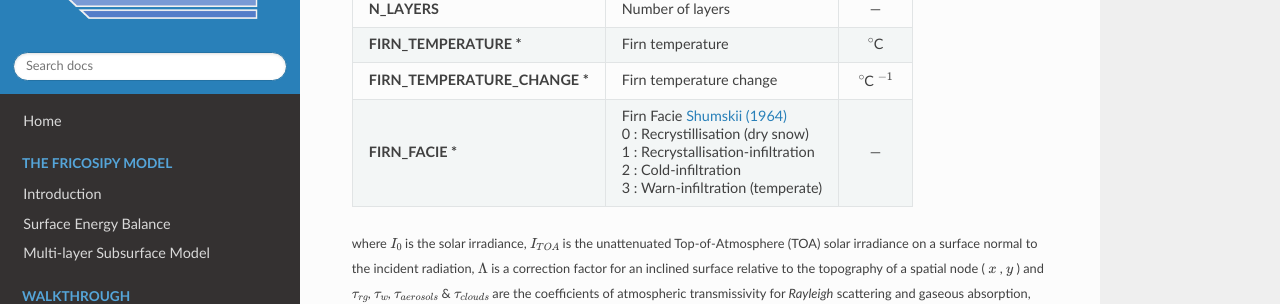
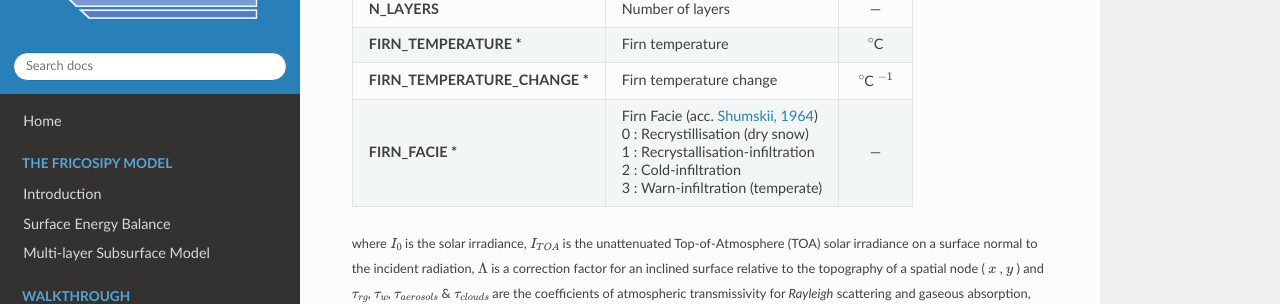
Before and after one commit to MarcusGastaldello/FRICOSIPY, an MkDocs documentation site: the page built from docs/running_a_simulation.md, in a window 1280 px wide and 900 px high, scrolled down 2101 px. Shown: the part 151-455 px from the top of the window. Built offline with MkDocs 1.6.1, drawn with Linux system fonts in a browser that asks for light colours; nearby versions of some CDN libraries.

Commit message:
Update running_a_simulation.md

```diff
--- a/docs/running_a_simulation.md
+++ b/docs/running_a_simulation.md
@@ -96,7 +96,7 @@ The *FRICOSIPY* model will report the following variables for each spatial node
 | **N_LAYERS** | Number of layers | — |
 | **FIRN_TEMPERATURE \*** | Firn temperature | $^\circ$C |
 | **FIRN_TEMPERATURE_CHANGE \*** | Firn temperature change | $^\circ$C $^{-1}$ |
-| **FIRN_FACIE \*** | Firn Facie [Shumskii (1964)](https://doi.org/10.1017/S0016756800050597) <br> 0 : Recrystillisation (dry snow) <br> 1 : Recrystallisation-infiltration <br> 2 : Cold-infiltration <br> 3 : Warn-infiltration (temperate)| — |
+| **FIRN_FACIE \*** | Firn Facie (acc. [Shumskii, 1964](https://doi.org/10.1017/S0016756800050597)) <br> 0 : Recrystillisation (dry snow) <br> 1 : Recrystallisation-infiltration <br> 2 : Cold-infiltration <br> 3 : Warn-infiltration (temperate)| — |
 
 <small>where $I_{0}$ is the solar irradiance, $I_{TOA}$ is the unattenuated Top-of-Atmosphere (TOA) solar irradiance on a surface normal to the incident radiation, $\Lambda$ is a correction factor for an inclined surface relative to the topography of a spatial node ( $x$ , $y$ ) and $\tau_{rg}$, $\tau_{w}$, $\tau_{aerosols}$ & $\tau_{clouds}$ are the coefficients of atmospheric transmissivity for *Rayleigh* scattering and gaseous absorption, water absorption, aerosols and cloud cover respectively .</small>
 
```
